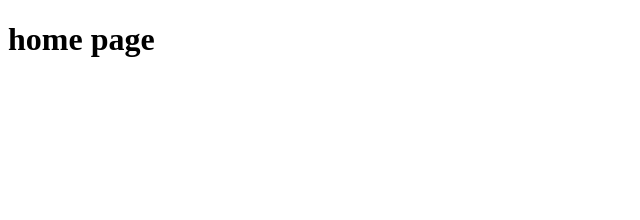
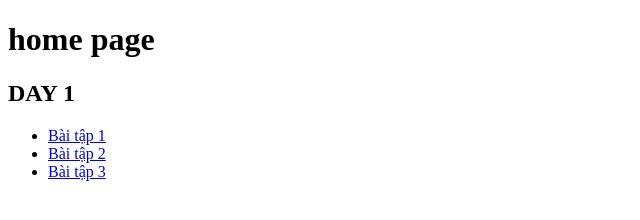
Before and after one commit to diemquynh19092001/f8-fullstack-k10, a plain HTML site: page index.html in a window 1280 px wide. Shown: the whole page, without its empty margins (0-640 px from the left). Drawn offline with Linux system fonts and the light colour scheme.

Commit message:
nop bai tap day 1

```diff
--- a/index.html
+++ b/index.html
@@ -1,11 +1,17 @@
 <!DOCTYPE html>
 <html lang="en">
-<head>
-    <meta charset="UTF-8">
-    <meta name="viewport" content="width=device-width, initial-scale=1.0">
+  <head>
+    <meta charset="UTF-8" />
+    <meta name="viewport" content="width=device-width, initial-scale=1.0" />
     <title>Document</title>
-</head>
-<body>
+  </head>
+  <body>
     <h1>home page</h1>
-</body>
+    <h2>DAY 1</h2>
+    <ul>
+      <li><a href="/day-1/ex01.html">Bài tập 1</a></li>
+      <li><a href="/day-1/ex02.html">Bài tập 2</a></li>
+      <li><a href="/day-1/ex03.html">Bài tập 3</a></li>
+    </ul>
+  </body>
 </html>
```
